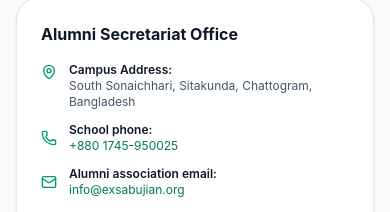
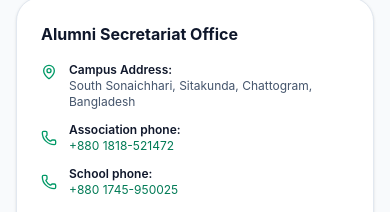
Before and after one commit to shauncuier/sshs-alumni_NextJS, a Next.js app: page /contact in a window 390 px wide. Shown: the part 458-670 px from the top of the page. Built offline with nearby package versions, Linux system fonts and the light colour scheme; no server answers.

Commit message:
feat(contact): show the association's official phone number, +880 1818-521472, in the footer and on the Contact page

```diff
--- a/app/contact/page.tsx
+++ b/app/contact/page.tsx
@@ -84,6 +84,14 @@ export default function ContactPage() {
                     <div>
                       <strong className="block text-slate-900 font-semibold">Campus Address:</strong>
                       <span>{schoolInfo.location}</span>
+                    </div>
+                  </div>
+
+                  <div className="flex items-center gap-3">
+                    <Phone className="w-4 h-4 text-emerald-600 shrink-0" />
+                    <div>
+                      <strong className="block text-slate-900 font-semibold">Association phone:</strong>
+                      <a href={`tel:${schoolInfo.associationPhone.replace(/[^+\d]/g, "")}`} className="text-emerald-700 hover:underline">{schoolInfo.associationPhone}</a>
                     </div>
                   </div>
 
--- a/components/layout/Footer.tsx
+++ b/components/layout/Footer.tsx
@@ -75,7 +75,7 @@ export default function Footer() {
               </div>
               <div className="flex items-center gap-2.5">
                 <Phone className="w-4 h-4 text-emerald-500 shrink-0" />
-                <a href={`tel:${schoolInfo.phone.replace(/[^+\d]/g, "")}`} className="hover:text-emerald-300">{schoolInfo.phone}</a>
+                <a href={`tel:${schoolInfo.associationPhone.replace(/[^+\d]/g, "")}`} className="hover:text-emerald-300">{schoolInfo.associationPhone}</a>
               </div>
               <div className="flex items-center gap-2.5">
                 <Mail className="w-4 h-4 text-emerald-500 shrink-0" />
--- a/lib/data.ts
+++ b/lib/data.ts
@@ -218,6 +218,9 @@ export const schoolInfo = {
   email: "info@sabujsghs.edu.bd",
   /** The alumni association's own mailbox: contact details, replies to site emails. */
   associationEmail: process.env.NEXT_PUBLIC_CONTACT_EMAIL || "info@exsabujian.org",
+  /** The alumni association's official phone number. */
+  associationPhone: "+880 1818-521472",
+  /** The school's own phone number. */
   phone: "+880 1745-950025",
   website: "https://sabujsghs.edu.bd/",
   /** The school's Facebook page and the alumni association's Facebook group. */
```
